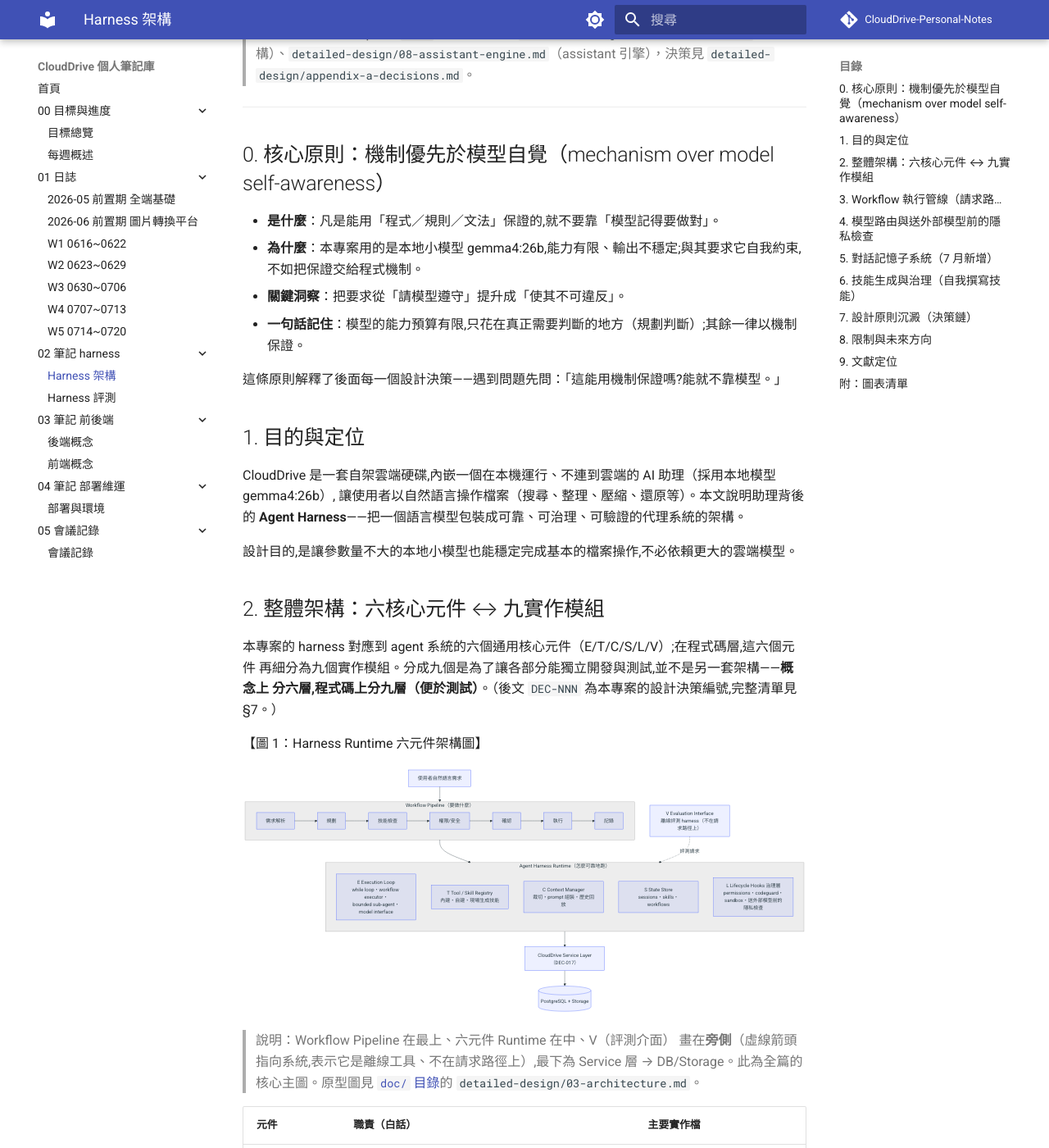
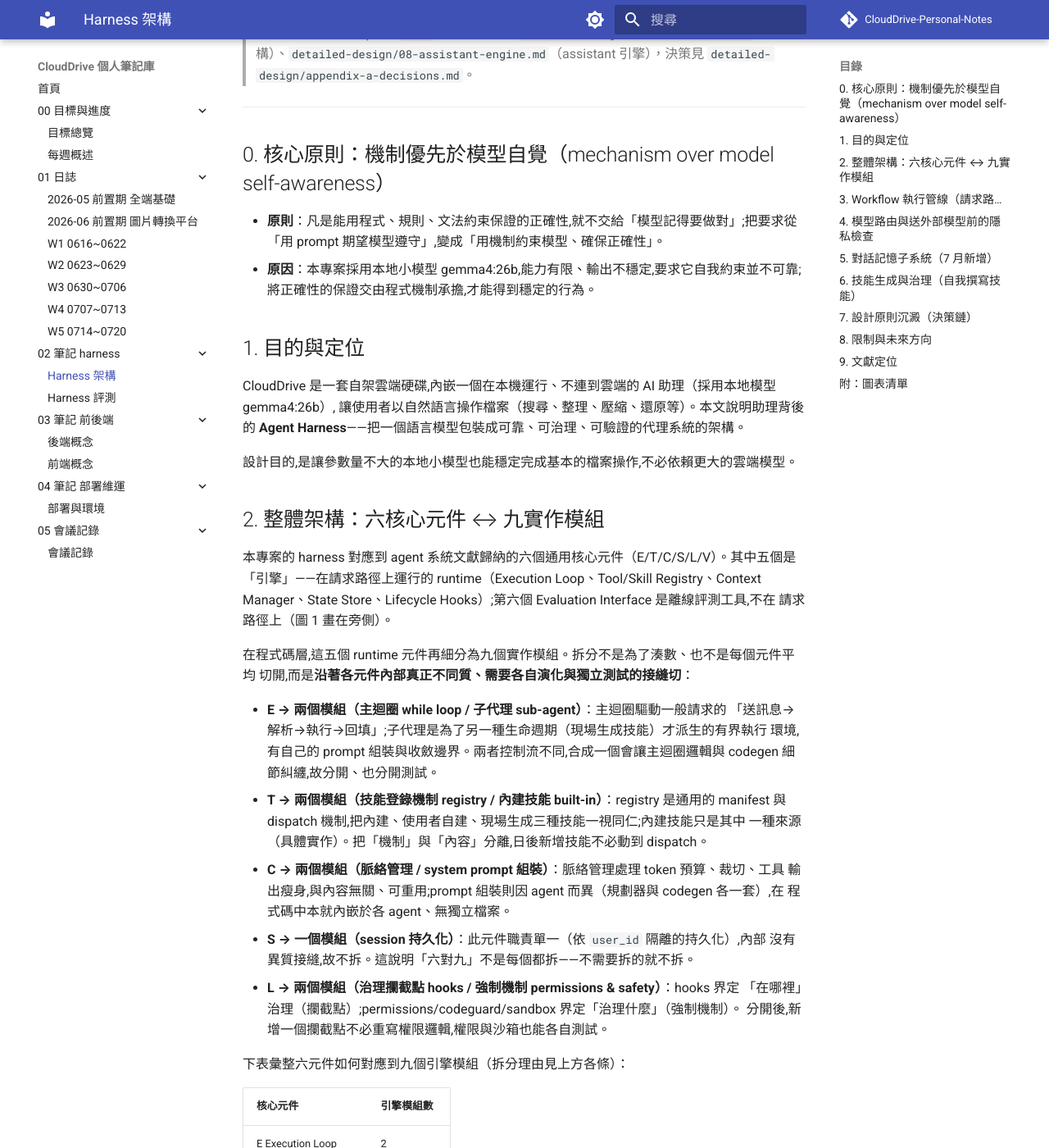
Before and after one commit to alfredshen01/CloudDrive-Personal-Notes, an MkDocs documentation site: the page built from docs/02-筆記-harness/Harness架構.md, in a window 1280 px wide and 1400 px high, scrolled down 219 px. Shown: the whole window at 82% size. Built offline with MkDocs 1.6.1 and Material for MkDocs 9.7.7, drawn with Linux system fonts in a browser that asks for light colours; comment, search, counter and statistics services are not loaded; some of the changed text lies outside the part shown.

Commit message:
docs: 再校對 Harness架構——§0/§2 第一性原理重寫、跳針改詞全庫同步、術語校準
- §0 改「原則/原因」兩欄、去冗句;§2 補六→九拆分的第一性原理分析＋合計表
- 「跳針」→「重複生成迴圈」(repetition loop)全庫同步:架構/評測/W3/W4/每週概述/目標總覽
- 術語校準:grammar→文法約束、取樣層→約束解碼、DEC-032 改機率歸零說法、num_predict 加註
- §5 刪已修復的 recall 0/5(與評測正本矛盾)＋補限制動機;§7 DEC-031 跨檔引用第一部→第二部
- StraTA(arXiv 2605.06642)數字回源查證正確,不動

Co-Authored-By: Claude Opus 4.8 <noreply@anthropic.com>

```diff
--- a/docs/02-筆記-harness/Harness架構.md
+++ b/docs/02-筆記-harness/Harness架構.md
@@ -7,12 +7,8 @@
 
 ## 0. 核心原則：機制優先於模型自覺（mechanism over model self-awareness）
 
-- **是什麼**：凡是能用「程式／規則／文法」保證的,就不要靠「模型記得要做對」。
-- **為什麼**：本專案用的是本地小模型 gemma4:26b,能力有限、輸出不穩定;與其要求它自我約束,不如把保證交給程式機制。
-- **關鍵洞察**：把要求從「請模型遵守」提升成「使其不可違反」。
-- **一句話記住**：模型的能力預算有限,只花在真正需要判斷的地方（規劃判斷）;其餘一律以機制保證。
-
-這條原則解釋了後面每一個設計決策——遇到問題先問：「這能用機制保證嗎?能就不靠模型。」
+- **原則**：凡是能用程式、規則、文法約束保證的正確性,就不交給「模型記得要做對」;把要求從「用 prompt 期望模型遵守」,變成「用機制約束模型、確保正確性」。
+- **原因**：本專案採用本地小模型 gemma4:26b,能力有限、輸出不穩定,要求它自我約束並不可靠;將正確性的保證交由程式機制承擔,才能得到穩定的行為。
 
 ## 1. 目的與定位
 
@@ -24,9 +20,45 @@ CloudDrive 是一套自架雲端硬碟,內嵌一個在本機運行、不連到
 
 ## 2. 整體架構：六核心元件 ↔ 九實作模組
 
-本專案的 harness 對應到 agent 系統的六個通用核心元件（E/T/C/S/L/V）;在程式碼層,這六個元件
-再細分為九個實作模組。分成九個是為了讓各部分能獨立開發與測試,並不是另一套架構——**概念上
-分六層,程式碼上分九層（便於測試）**。（後文 `DEC-NNN` 為本專案的設計決策編號,完整清單見 §7。）
+本專案的 harness 對應到 agent 系統文獻歸納的六個通用核心元件（E/T/C/S/L/V）。其中五個是
+「引擎」——在請求路徑上運行的 runtime（Execution Loop、Tool/Skill Registry、Context
+Manager、State Store、Lifecycle Hooks）;第六個 Evaluation Interface 是離線評測工具,不在
+請求路徑上（圖 1 畫在旁側）。
+
+在程式碼層,這五個 runtime 元件再細分為九個實作模組。拆分不是為了湊數、也不是每個元件平均
+切開,而是**沿著各元件內部真正不同質、需要各自演化與獨立測試的接縫切**：
+
+- **E → 兩個模組（主迴圈 while loop / 子代理 sub-agent）**：主迴圈驅動一般請求的
+  「送訊息→解析→執行→回填」;子代理是為了另一種生命週期（現場生成技能）才派生的有界執行
+  環境,有自己的 prompt 組裝與收斂邊界。兩者控制流不同,合成一個會讓主迴圈邏輯與 codegen
+  細節糾纏,故分開、也分開測試。
+- **T → 兩個模組（技能登錄機制 registry / 內建技能 built-in）**：registry 是通用的
+  manifest 與 dispatch 機制,把內建、使用者自建、現場生成三種技能一視同仁;內建技能只是其中
+  一種來源（具體實作）。把「機制」與「內容」分離,日後新增技能不必動到 dispatch。
+- **C → 兩個模組（脈絡管理 / system prompt 組裝）**：脈絡管理處理 token 預算、裁切、工具
+  輸出瘦身,與內容無關、可重用;prompt 組裝則因 agent 而異（規劃器與 codegen 各一套）,在
+  程式碼中本就內嵌於各 agent、無獨立檔案。
+- **S → 一個模組（session 持久化）**：此元件職責單一（依 `user_id` 隔離的持久化）,內部
+  沒有異質接縫,故不拆。這說明「六對九」不是每個都拆——不需要拆的就不拆。
+- **L → 兩個模組（治理攔截點 hooks / 強制機制 permissions & safety）**：hooks 界定
+  「在哪裡」治理（攔截點）;permissions/codeguard/sandbox 界定「治理什麼」（強制機制）。
+  分開後,新增一個攔截點不必重寫權限邏輯,權限與沙箱也能各自測試。
+
+下表彙整六元件如何對應到九個引擎模組（拆分理由見上方各條）：
+
+| 核心元件 | 引擎模組數 |
+|---|---|
+| E Execution Loop | 2 |
+| T Tool / Skill Registry | 2 |
+| C Context Manager | 2 |
+| S State Store | 1 |
+| L Lifecycle Hooks | 2 |
+| 合計 | 9 |
+
+（V Evaluation Interface 是離線評測工具,不在請求路徑上,不屬這九個引擎模組。）九個模組不在
+同一抽象層級——有主元件（while loop）、有子來源（built-in 是 registry 的技能來源之一）、也有
+橫切治理（permissions & safety）。這就是「概念上分六層、程式碼上分九層」的實質:分層依測試與
+演化邊界,而非另立一套架構。（後文 `DEC-NNN` 為本專案的設計決策編號,完整清單見 §7。）
 
 【圖 1：Harness Runtime 六元件架構圖】
 
@@ -64,11 +96,8 @@ flowchart TB
 | **L** Lifecycle Hooks | 治理層攔截點;強制執行權限分層、核可、沙箱、稽核、**送外部模型前的隱私檢查** | `hooks.py`、`permissions.py`、`codeguard.py`、`sandbox.py` |
 | **V** Evaluation Interface | 離線開發者工具：確定性斷言 + LLM judge + baseline 回歸,API/browser/exec 三模式 | `backend/eval/`（詳見 [Harness 評測](Harness評測.md)） |
 
-**三個補充說明**：
-1. **V 不在請求路徑上**——它從外部呼叫 `/assistant/chat` 評測,圖上畫在旁側。
-2. **sub-agent 目前唯一實例是 CodegenSubAgent**——不是通用多代理編排;正確說法是
-   「主迴圈可派生 bounded sub-agent,目前實例化為 codegen 子代理」。
-3. **L 的分層**——hooks 是治理層,permissions/codeguard/sandbox 是它在各攔截點強制執行的機制。
+**一個補充說明**：sub-agent 目前唯一實例是 CodegenSubAgent,不是通用多代理編排;準確的說法是
+「主迴圈可派生 bounded sub-agent,目前實例化為 codegen 子代理」。
 
 ## 3. Workflow 執行管線（請求路徑）
 
@@ -95,8 +124,8 @@ flowchart TD
 > 對應 [`doc/` 目錄](https://github.com/billwu101/CloudDrive/tree/main/doc)的 `detailed-design/08-assistant-engine.md`（Workflow 管線）。
 
 關鍵設計:
-- **結構化輸出（DEC-032）**：規劃階段用 json_schema grammar 約束,技能名以 enum 枚舉 →
-  幻覺技能在取樣層即不可生成。
+- **結構化輸出（DEC-032）**：規劃階段用 json_schema 文法約束輸出格式,技能名以 enum 枚舉 →
+  幻覺技能在約束解碼下即無法生成。
 - **權限分層（DEC-019）**：唯讀自動 / 破壞性需確認 / 生成碼需核可+沙箱+稽核。
 - **如實回報失敗（DEC-029）**：執行失敗如實回報 StepResult,不偽裝成功;僅在唯讀時做一次
   有限度重規劃,**不採 agentic loop**（弱模型下無界迴圈風險 > 收益）。
@@ -133,8 +162,8 @@ flowchart TD
   無法解讀單獨的 tool 角色訊息（tool 角色 0/4、assistant 文字 4/4）→ 此為決策依據,且不需資料庫 migration。
 - **確認後寫回**：`/confirm` 端點原本不寫入歷史 → 已修正為執行後把結果摘要寫回 session。
 - **目前限制**：只讀取最近約 6 輪對話,每則摘要截斷至 200 字,僅限單一 session,且以時間先後
-  （而非語意相關性）挑選訊息。多輪評測的 recall 案例 0/5 即揭露「摘要保真」的缺口
-  （詳見 [Harness 評測](Harness評測.md) 第二部）。
+  （而非語意相關性）挑選訊息。這些上限是為控制送入模型的 token 量與延遲,避免長脈絡拖慢回應
+  並超出 context window。
 
 ## 6. 技能生成與治理（自我撰寫技能）
 
@@ -158,9 +187,9 @@ flowchart TD
 | DEC-019 | 生成技能：核可 → 沙箱 → 稽核 |
 | DEC-020 | session/技能持久化到 DB |
 | DEC-029 | 失敗回覆由程式依執行結果組合（如實回報）+ 有限度重規劃,不採 agentic loop |
-| DEC-031 | 結構化解碼防跳針（跳針:模型重複生成同一段內容且無法停止,詳見 [Harness 評測](Harness評測.md) 第一部;做法為 num_predict 生成上限 + 非零 temperature） |
-| DEC-032 | schema enum：幻覺技能 grammar 級不可生成 |
-| DEC-033 | planner 預設關閉 thinking（從根本消除跳針、速度快約 10 倍） |
+| DEC-031 | 結構化解碼防止重複生成（重複生成迴圈:模型重複生成同一段內容且無法停止,repetition loop;詳見 [Harness 評測](Harness評測.md) 第二部;做法為 num_predict〔輸出 token 上限〕 + 非零 temperature） |
+| DEC-032 | schema enum：技能名以文法約束枚舉;約束解碼會在每個生成步驟把不在枚舉內的技能名遮罩掉、機率歸零,幻覺技能因此無法生成 |
+| DEC-033 | planner 預設關閉 thinking（從根本消除重複生成迴圈、速度快約 10 倍） |
 
 **共同原則**：把「請求模型遵守」的保證,提升為「模型無法違反」。
 
@@ -182,7 +211,7 @@ flowchart TD
 ## 9. 文獻定位
 
 本 harness 對應 agent 系統六核心元件的通用框架;本專案的特色在於
-**「本地小模型 + 以機制確保可靠性」**——用 grammar、num_predict、thinking 配置等機制,
+**「本地小模型 + 以機制確保可靠性」**——用文法約束、num_predict、thinking 配置等機制,
 把一個 26B 參數的本地模型調校到可用的可靠度,而不依賴更大的雲端模型。
 
 **相關研究對照——StraTA（arXiv 2605.06642）**：一種 Agentic 強化學習框架,先從任務初始狀態
```
Also changed, not shown: docs/00-目標與進度/每週概述.md (+2 -2 lines), docs/00-目標與進度/目標總覽.md (+1 -1 lines), docs/01-日誌/W3-0630~0706.md (+10 -10 lines), docs/01-日誌/W4-0707~0713.md (+10 -10 lines), docs/02-筆記-harness/Harness評測.md (+22 -22 lines).
